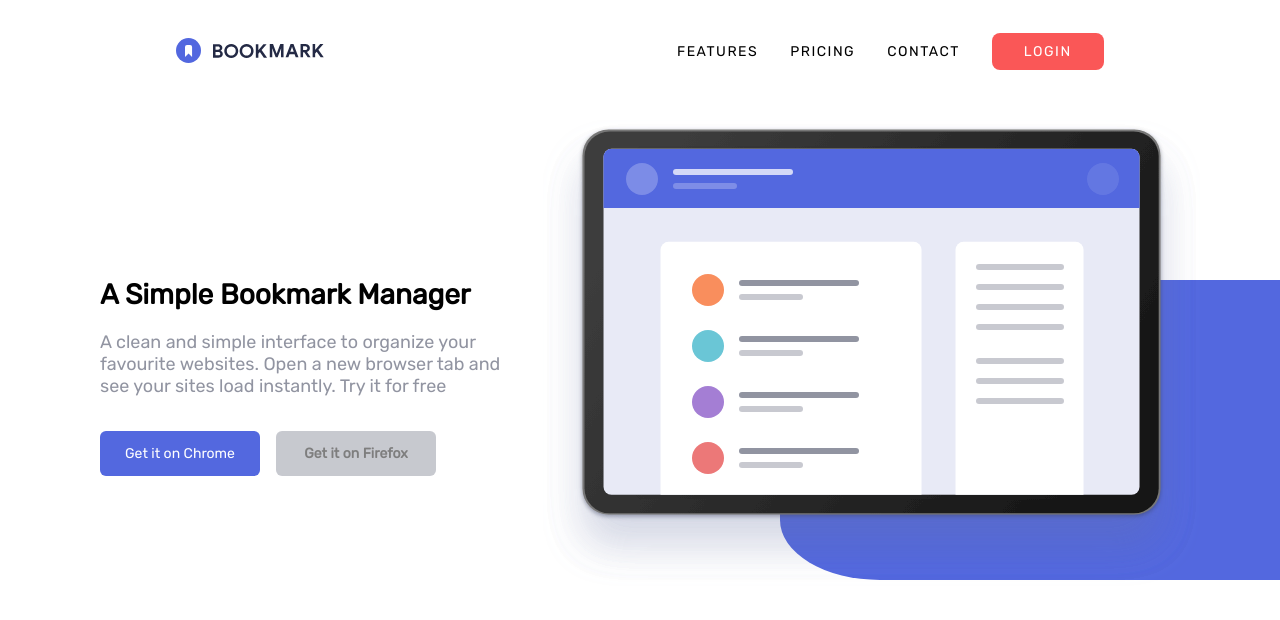
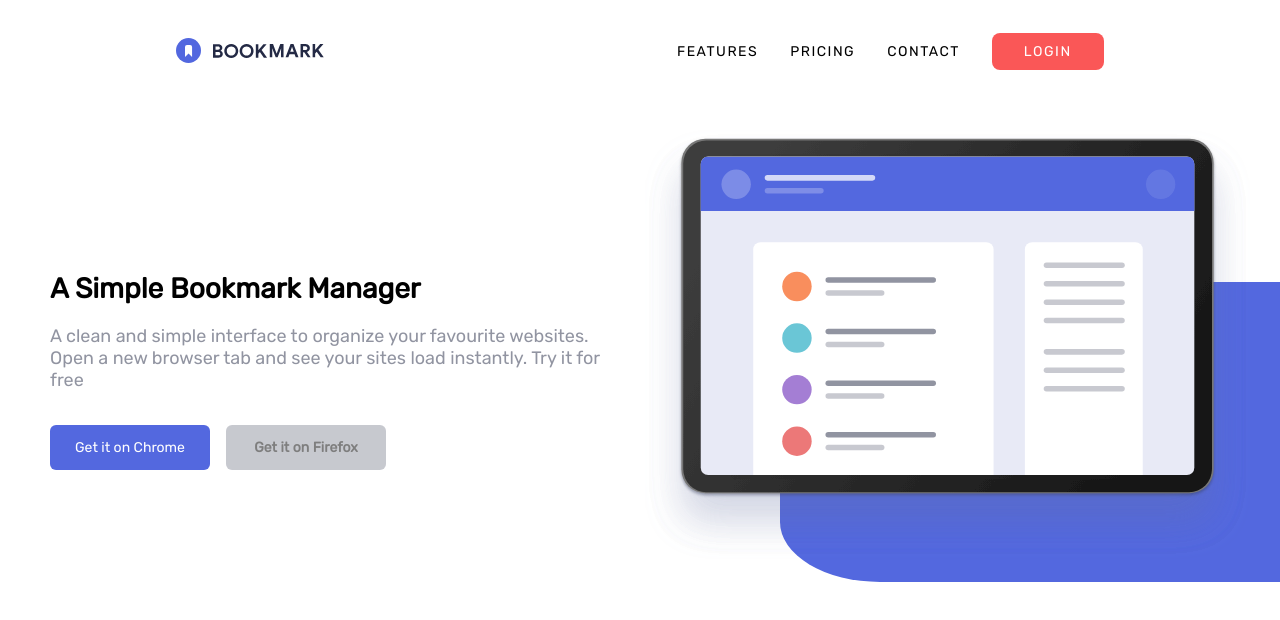
Before and after one commit to devRony1710/Bookmark-Landing, a React (Create React App) app: page / in a window 1280 px wide. Shown: the top 620 px of the page. Built offline with nearby package versions, Linux system fonts and the light colour scheme.

Commit message:
reset commit to fixed bug

```diff
--- a/src/components/MainInfo.jsx
+++ b/src/components/MainInfo.jsx
@@ -6,7 +6,7 @@ import "../styles/MainInfo.scss";
 const MainInfo = () => {
   return (
     <div className="main-info-container">
-      <h2 className="main-title">A Simple Bookmark Manager</h2>
+      <h1 className="main-title">A Simple Bookmark Manager</h1>
       <p className="main-description">
         A clean and simple interface to organize your favourite websites. Open a
         new browser tab and see your sites load instantly. Try it for free
--- a/src/containers/Main.jsx
+++ b/src/containers/Main.jsx
@@ -12,7 +12,9 @@ import "../styles/Main.scss";
 const Main = () => {
   return (
     <div className="main-container">
-      <img className="hero-image" src={MainImage} alt="hero illustration" />
+      <div className="hero-image-container">
+        <img className="hero-image" src={MainImage} alt="hero illustration" />
+      </div>
 
       <div className="main-info-container">
         <MainInfo />
--- a/src/styles/Main.scss
+++ b/src/styles/Main.scss
@@ -6,33 +6,40 @@
   align-items: center;
   justify-content: center;
   width: 100%;
-  padding: 20px;
+}
+
+.hero-image-container {
+  width: 100%;
+  height: auto;
+  position: relative;
 }
 
 .hero-image {
   width: 100%;
-  z-index: 2;
+  height: 100%;
 }
 
-.main-container::after {
+.hero-image-container::after {
   content: "";
   position: absolute;
-  top: 23%;
+  top: 20%;
   right: 0;
   height: 200px;
   width: 300px;
   background-color: var(--soft-blue);
   border-bottom-left-radius: 20%;
+  z-index: -1;
 }
 
 @media screen and (min-width: 1024px) {
   .main-container {
     flex-direction: row-reverse;
-    padding: 20px 80px;
+    padding: 30px;
   }
 
-  .main-container::after {
+  .hero-image-container::after {
     top: 35%;
+    right: -30px;
     height: 300px;
     width: 500px;
   }
--- a/src/styles/MainInfo.scss
+++ b/src/styles/MainInfo.scss
@@ -14,6 +14,7 @@
 .main-title {
   display: block;
   font-size: 28px;
+  text-align: center;
 }
 
 .main-description {
@@ -34,6 +35,7 @@
   border-radius: 6px;
   border: none;
   font-size: 14px;
+  cursor: pointer;
 }
 
 .main-buttons-container > button:first-child {
```
